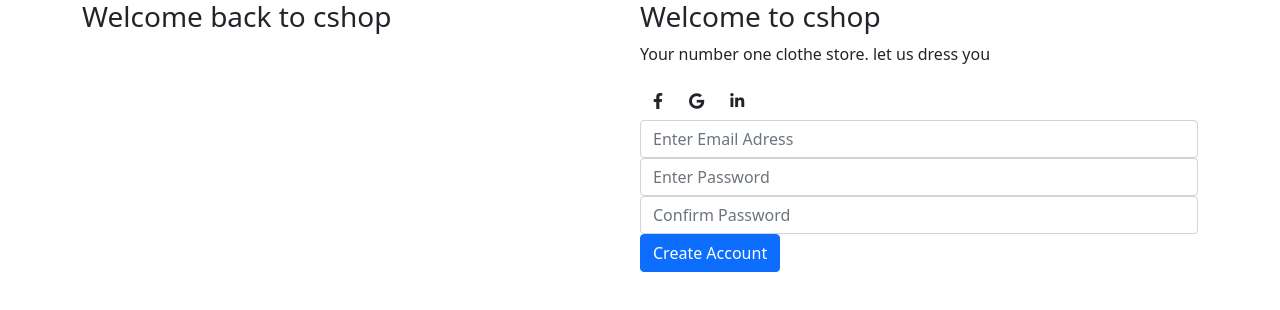
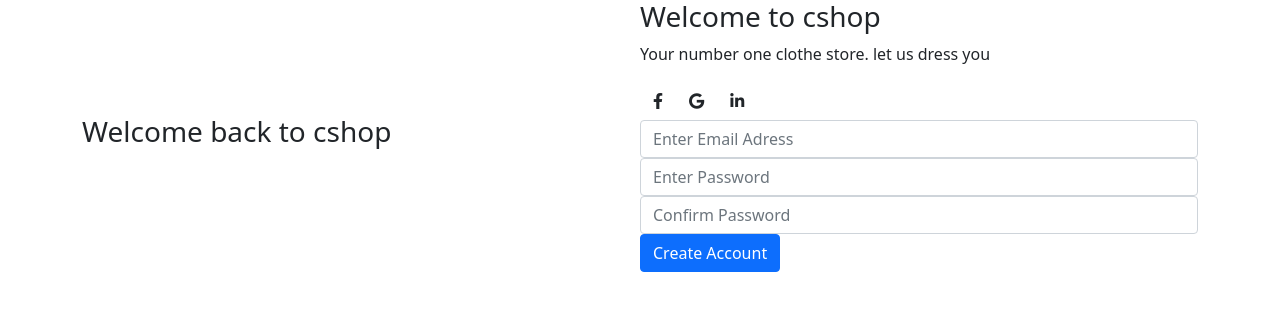
Before and after one commit to uhuru-rawlings/cshop, an Angular app: page / in a window 1280 px wide. Shown: the top 310 px of the page. Built offline with nearby package versions, Linux system fonts and the light colour scheme.

Commit message:
tunned autocomplete off

```diff
--- a/src/app/register/register.component.css
+++ b/src/app/register/register.component.css
@@ -1,6 +1,7 @@
 .flex_registration .container{
     display: flex;
     flex-wrap: wrap;
+    align-items:center;
 }
 .loginform{
     width: 50%;
--- a/src/app/register/register.component.html
+++ b/src/app/register/register.component.html
@@ -11,7 +11,7 @@
                 <button class="btn shadow-none"><i class="fa-brands fa-google"></i></button>
                 <button class="btn shadow-none"><i class="fa-brands fa-linkedin-in"></i></button>
             </div>
-            <form action="" method="post">
+            <form action="" method="post" autocomplete="off">
                 <div class="form-group">
                     <input type="email" name="useremail" id="useremail" class="useremail shadow-none form-control" placeholder="Enter Email Adress">
                 </div>
```
